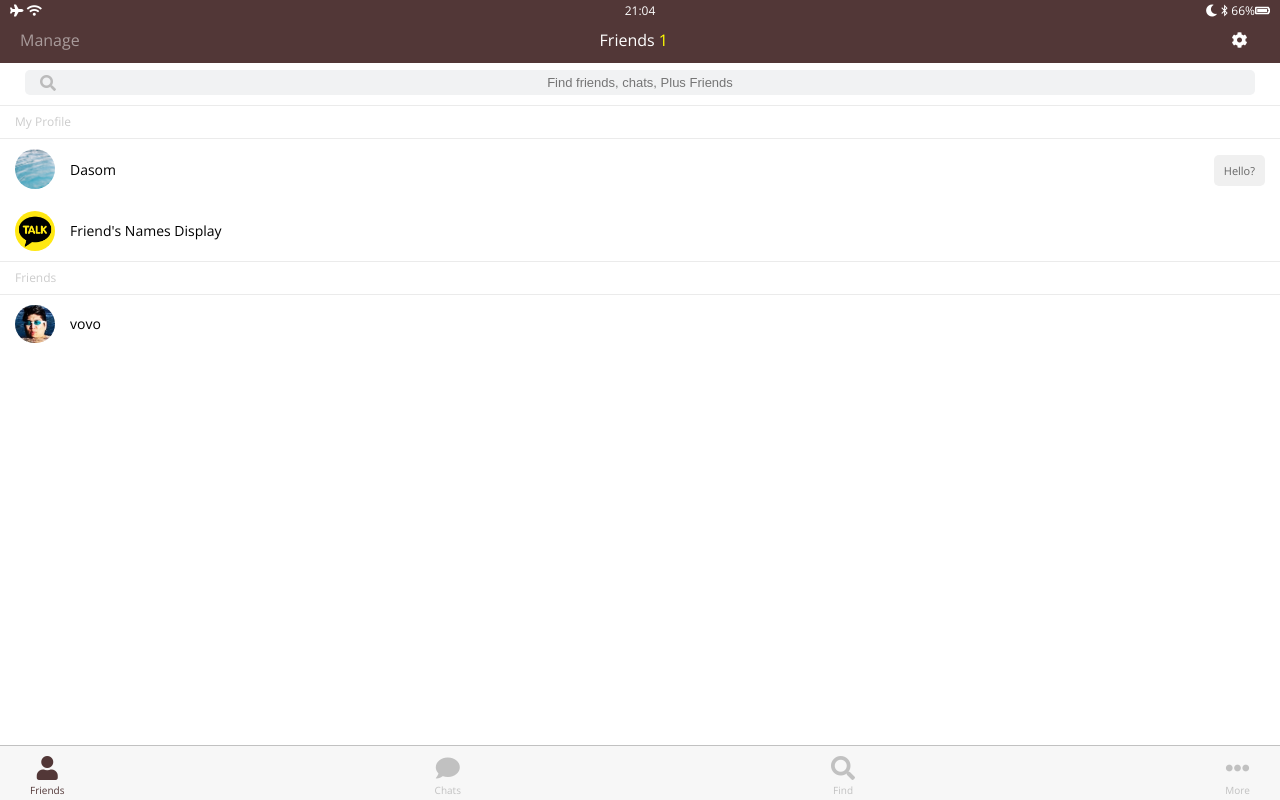
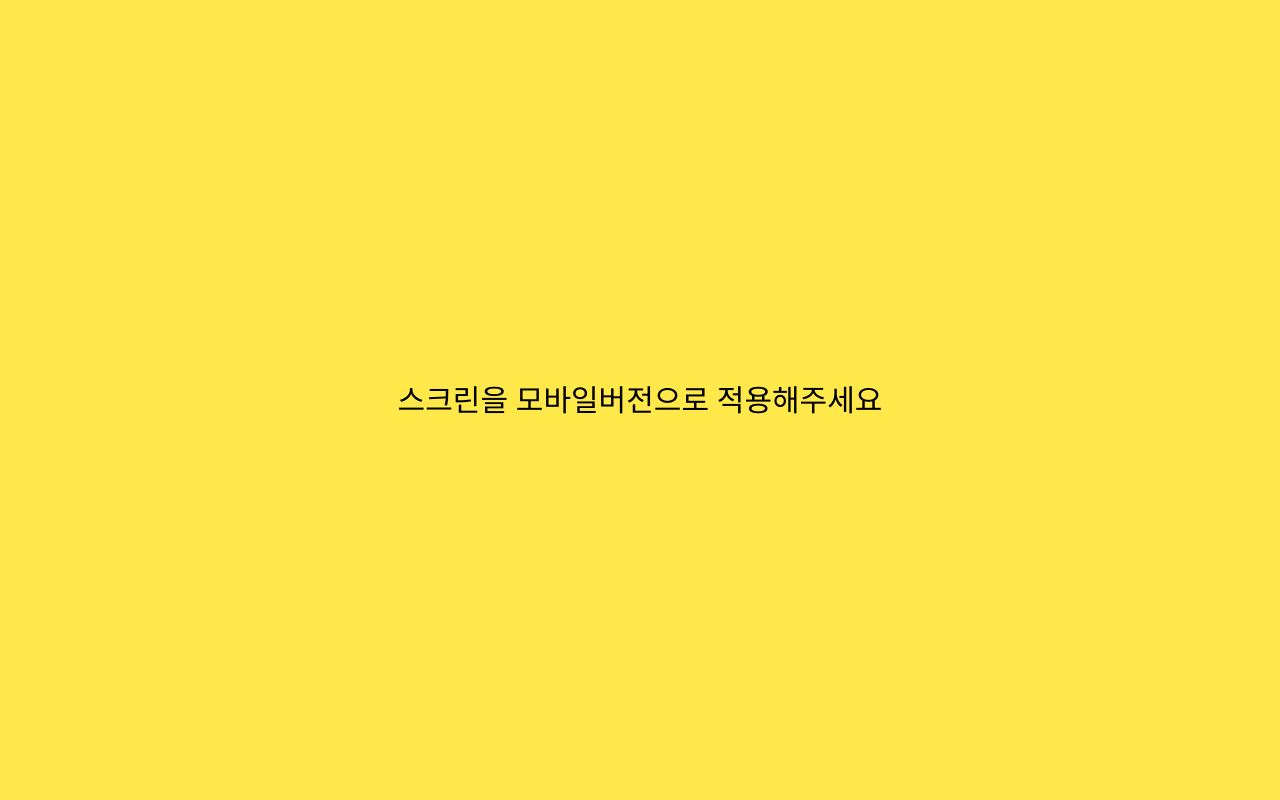
Before and after one commit to DasomL/practice_kakao, a plain HTML site: page index.html in a window 1280 px wide. Drawn offline with nearby package versions, Linux system fonts and the light colour scheme.

Commit message:
bigscreen notice text done

```diff
--- /dev/null
+++ b/css/bigscreen.css
@@ -0,0 +1,15 @@
+.bigscreentext {
+  position: fixed;
+  width: 100%;
+  height: 100%;
+  top: 0;
+  left: 0;
+  background-color: #ffe94a;
+  z-index: 3;
+  display: flex;
+  justify-content: center;
+  align-items: center;
+  font-size: 30px;
+  text-align: center;
+  display: none;
+}
--- /dev/null
+++ b/css/mobile.css
@@ -0,0 +1,5 @@
+@media screen and (min-width: 530px) {
+  .bigscreentext {
+    display: flex;
+  }
+}
--- a/css/style.css
+++ b/css/style.css
@@ -10,3 +10,5 @@
 @import "more.css";
 @import "profile.css";
 @import "chat.css";
+@import "bigscreen.css";
+@import "mobile.css";
--- a/index.html
+++ b/index.html
@@ -108,5 +108,8 @@
       <i class="fas fa-ellipsis-h"></i><span class="tab-bar__title">More</span>
     </a>
   </nav>
+  <div class="bigscreentext">
+    <span>스크린을 모바일버전으로 적용해주세요</span>
+  </div>
 </body>
 </html>
```
